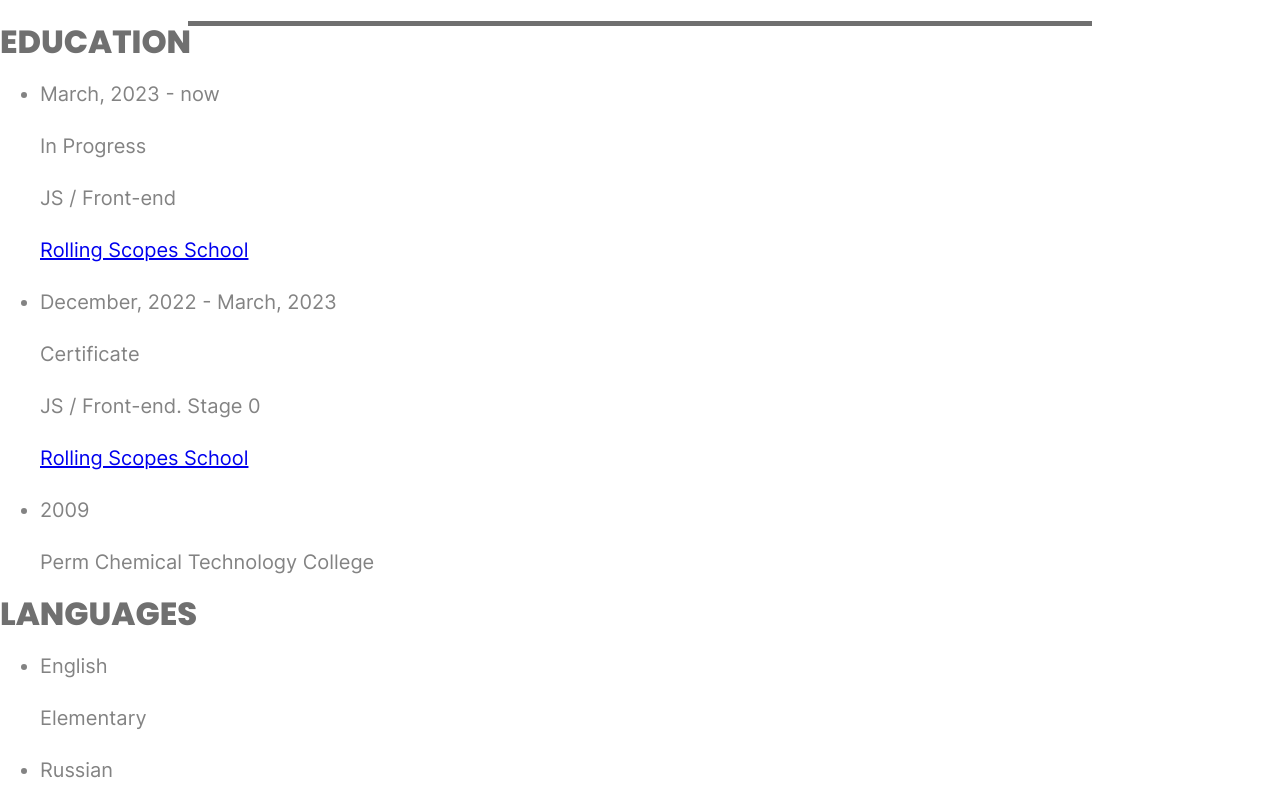
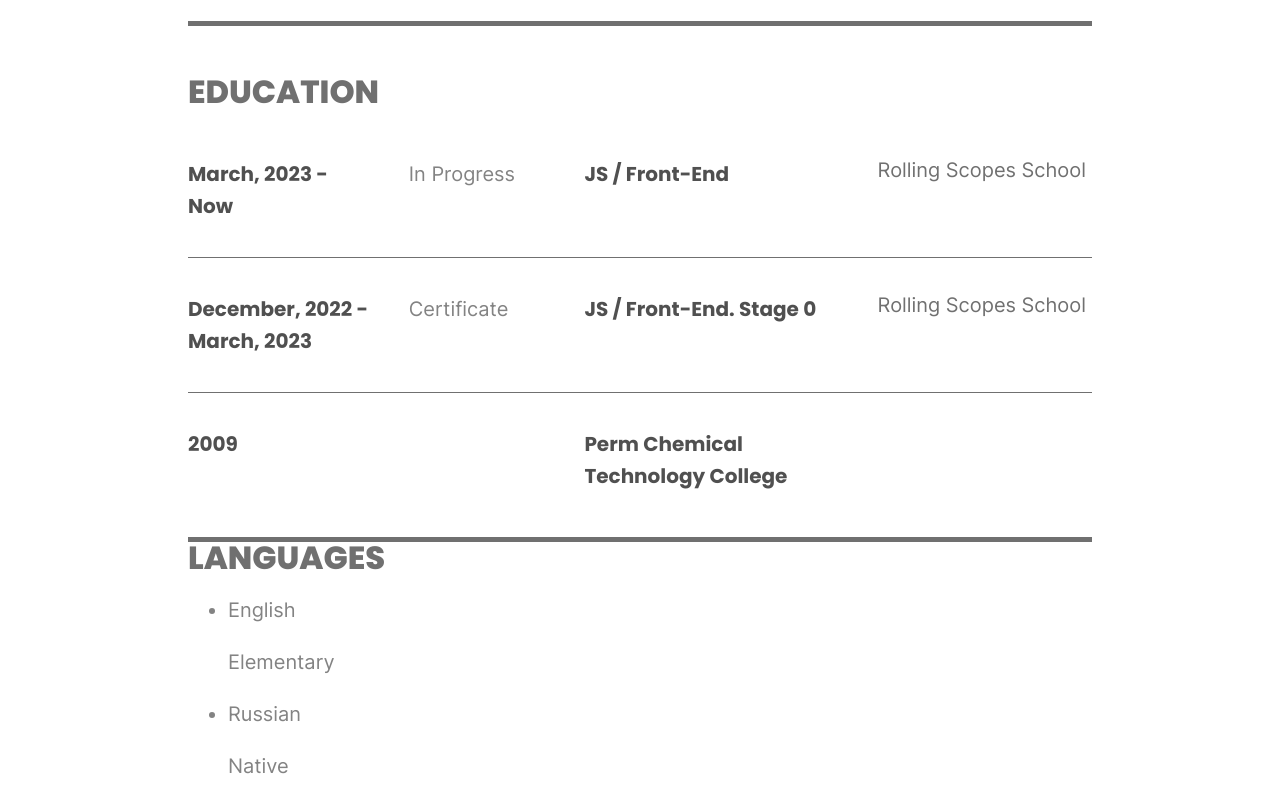
Before and after one commit to MksGdwn/CV, a plain HTML site: page index.html in a window 1280 px wide. Shown: the part 2300-3099 px from the top of the page. Drawn offline with Linux system fonts and the light colour scheme.

Commit message:
feat: add education style

```diff
--- /dev/null
+++ b/css/scss/components/education/education.scss
@@ -0,0 +1,76 @@
+.education {
+
+  &__container {
+    padding-top: 50px;
+    padding-bottom: 50px;
+  }
+
+  &__title {
+    margin-bottom: 50px;
+  }
+
+  &__list {
+    @extend %no-list;
+  }
+
+  &__item {
+    display: flex;
+    padding: 35px 0;
+    gap: 40px;
+
+    border-bottom: 1px solid $base-color;
+
+    &:first-child {
+      padding-top: 0;
+    }
+
+    &:last-child {
+      padding-bottom: 0;
+
+      border-bottom: none;
+    }
+  }
+
+  &__data,
+  &__status,
+  &__name {
+    @extend %no-margin;
+  }
+
+  &__data,
+  &__name {
+    color: $base-color--light;
+    font-family: Poppins;
+    font-weight: 700;
+    text-transform: capitalize;
+  }
+
+  &__data {
+    flex-basis: 20%;
+  }
+
+  &__status {
+    flex-basis: 15%;
+  }
+
+  &__name {
+    flex-basis: 28%;
+  }
+
+  &__link {
+    display: block;
+
+    font-size: 20px;
+    line-height: 24px;
+    color: $base-color;
+
+    text-decoration: none;
+
+    @extend %animation-all;
+
+    &:hover {
+      color: $additional-color;
+    }
+  }
+
+}
--- /dev/null
+++ b/css/scss/components/education/index.scss
@@ -0,0 +1 @@
+@import "./education.scss";
--- a/css/scss/index.scss
+++ b/css/scss/index.scss
@@ -8,3 +8,4 @@
 @import "./components/slider";
 @import "./components/experience";
 @import "./components/work";
+@import "./components/education";
--- a/index.html
+++ b/index.html
@@ -143,6 +143,7 @@
       </div>
     </section>
     <section class="education">
+      <div class="education__container container container--separator">
         <h2 class="education__title title">Education</h2>
         <ul class="education__list">
           <li class="education__item">
@@ -164,8 +165,10 @@
             <a href="#" class="education__link"></a>
           </li>
         </ul>
+      </div>
     </section>
     <section class="languages">
+      <div class="languages__container container">
         <h2 class="languages__title title">Languages</h2>
         <ul class="languages__list">
           <li class="languages__item">
@@ -177,6 +180,7 @@
             <p class="languages__level">Native</p>
           </li>
         </ul>
+      </div>
     </section>
   </main>
   <footer class="footer">
```
Also changed, not shown: css/style.css, 1 other file. Lines whose indentation alone changed are shown as unchanged.
